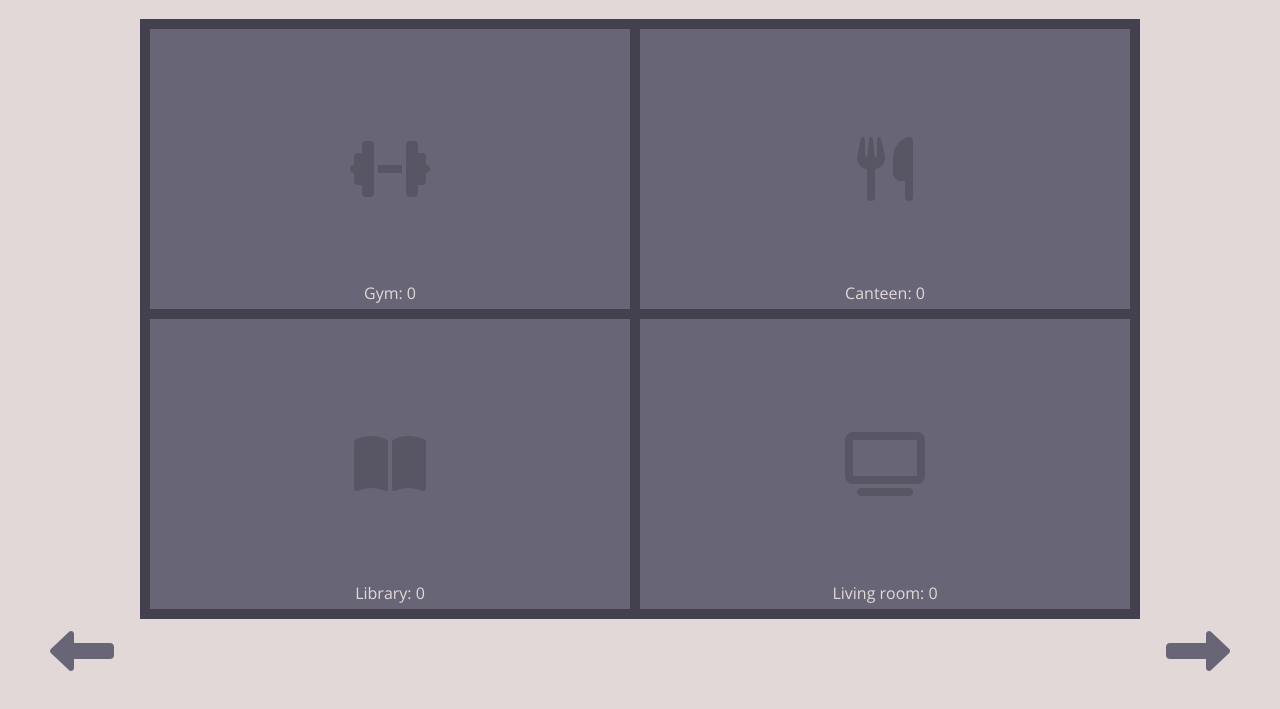
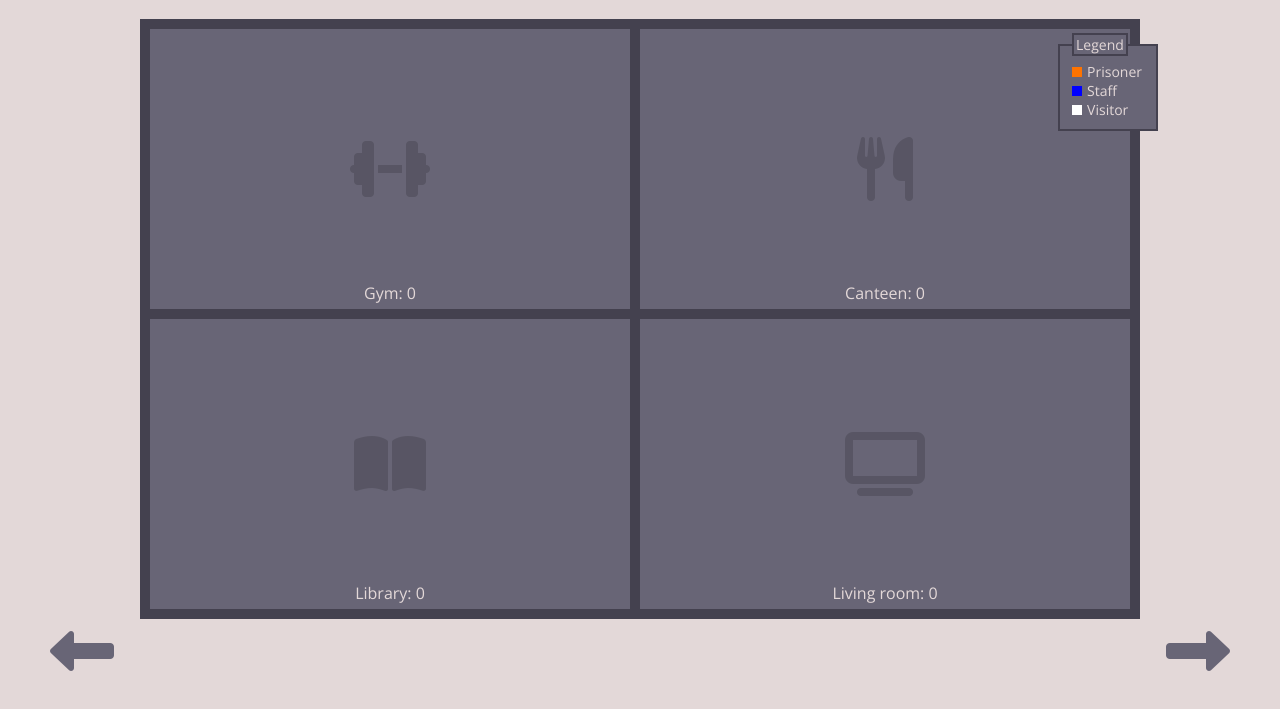
Before and after one commit to hazimbharis/SCC331_Group5, a plain HTML site: page SmartLab 2.0/SmartPrison.html in a window 1280 px wide. Shown: the part 67-776 px from the top of the page. Drawn offline with nearby package versions, Linux system fonts and the light colour scheme; no server answers.

Commit message:
Added legend to positioning system UI

```diff
--- a/SmartLab 2.0/SmartPrison.css
+++ b/SmartLab 2.0/SmartPrison.css
@@ -133,3 +133,32 @@ h1 {
   right: -100px;
   transform: translateY(-50%);
 }
+
+.legend {
+  width: 100px;
+  position: absolute;
+  left: 82.5%;
+  top: 12.5%;
+  border: 2px solid #44414f;
+  background-color: #686576;
+}
+
+legend {
+  font-family: 'Open Sans';
+  font-size: 14px;
+  color: #e3d8d8;
+  background-color: #686576;
+  border: 2px solid #44414f;
+}
+
+label {
+  font-family: 'Open Sans';
+  font-size: 14px;
+  color: #e3d8d8;
+}
+
+.colleg {
+  display: inline-block;
+  width: 10px;
+  height: 10px;
+}
--- a/SmartLab 2.0/SmartPrison.html
+++ b/SmartLab 2.0/SmartPrison.html
@@ -57,6 +57,15 @@
         ></i>
       </a>
     </div>
+    <fieldset class="legend">
+      <legend>Legend</legend>
+      <div class="colleg" style="background-color: #fe7300;"></div>
+      <label>Prisoner</label><br>
+      <div class="colleg" style="background-color: blue;"></div>
+      <label>Staff</label><br>
+      <div class="colleg" style="background-color: white;"></div>
+      <label>Visitor</label>
+    </fieldset>
     <script
       integrity="sha512-m9S8W3a9hhBHPFAbEIaG7J9P92dzcAWwM42VvJp5n1/M599ldK6Z2st2SfJGsX0QR4LfCVr681vyU5vW8d218w=="
       crossorigin="anonymous"
```
